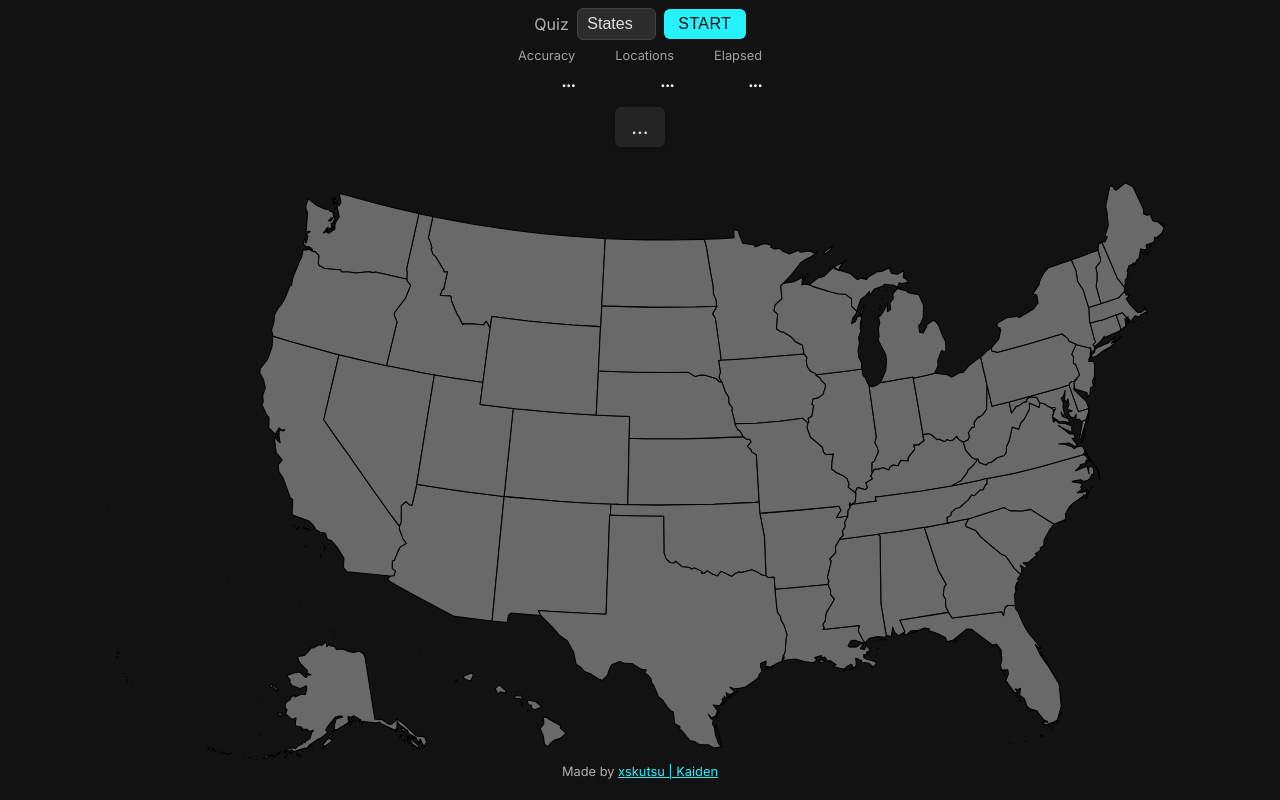
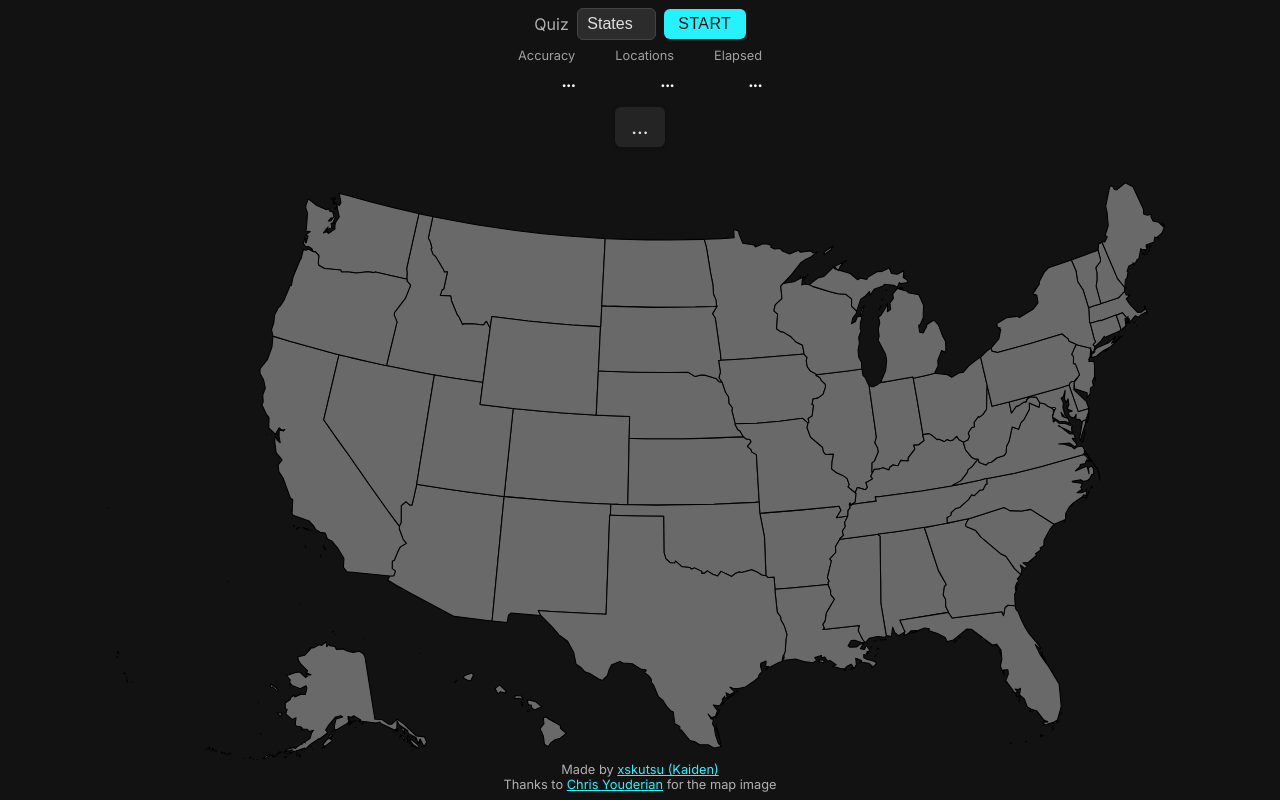
Before and after one commit to xskutsu/do-you-know-usa, a website: page public/index.html in a window 1280 px wide. Drawn offline with Linux system fonts and the light colour scheme.

Commit message:
Add attribution to Chris, expand README.md

```diff
--- a/public/index.html
+++ b/public/index.html
@@ -17,6 +17,7 @@
 <html lang="en">
 
 <head>
+	<link rel="shortcut icon" href="about:blank">
 	<meta charset="UTF-8">
 	<link rel="preconnect" href="https://fonts.googleapis.com">
 	<link rel="preconnect" href="https://fonts.gstatic.com" crossorigin>
@@ -56,7 +57,9 @@
 	</div>
 	<div id="us-map-container"></div>
 	<div class="footer">
-		<p>Made by <a href="https://github.com/xskutsu">xskutsu | Kaiden</a></p>
+		<span>Made by <a href="https://github.com/xskutsu">xskutsu (Kaiden)</a></span>
+		<br>
+		<span>Thanks to <a href="https://simplemaps.com/resources/svg-us">Chris Youderian</a> for the map image</span>
 	</div>
 	<script>
 		const mapData = new Map();
```
Also changed, not shown: README.md.
